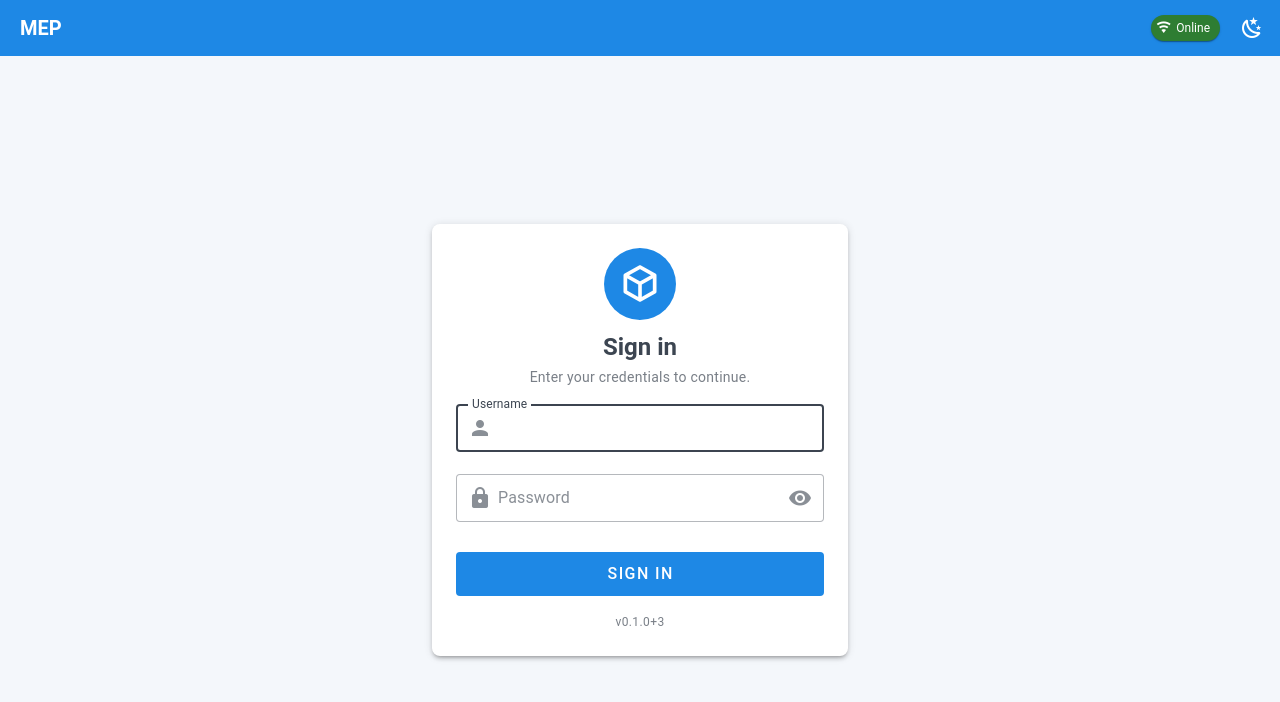
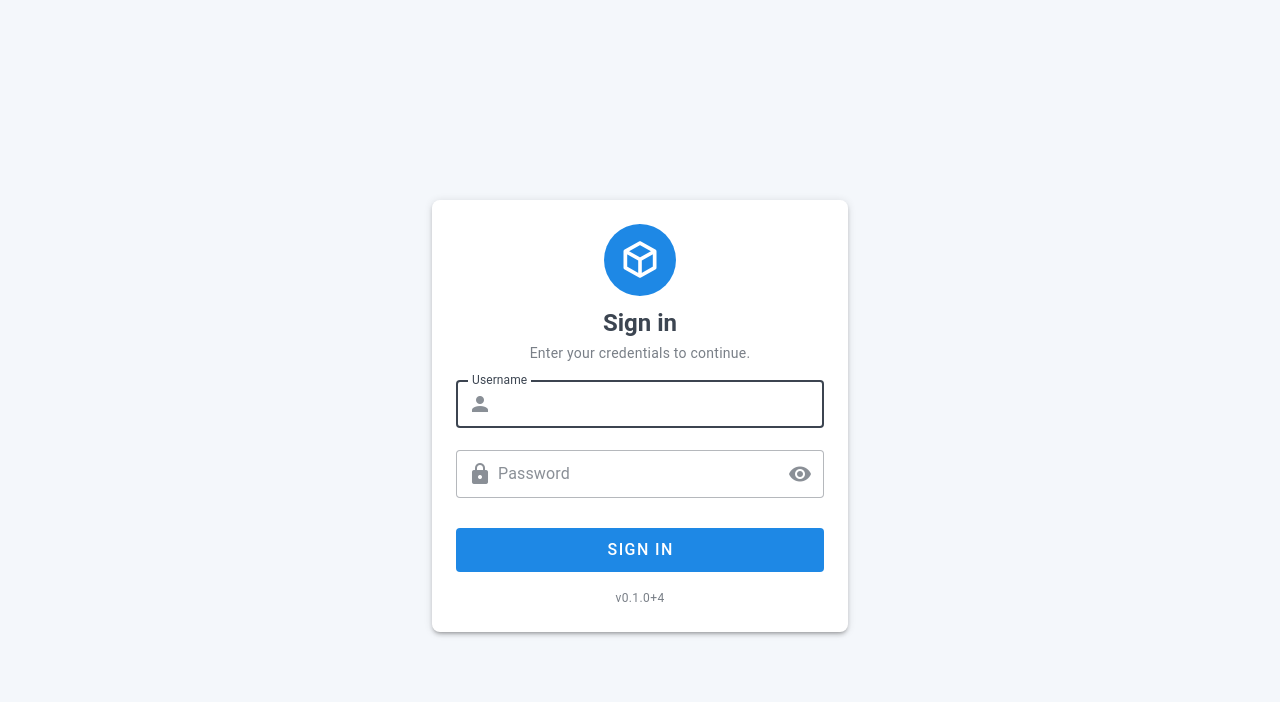
Before and after one commit to IVuthea/vcams-pwa, a Vue app: page /login in a window 1280 px wide. Shown: the top 702 px of the page. Built offline with nearby package versions, Linux system fonts and the light colour scheme; no server answers.

Commit message:
add ios install instruction

```diff
--- a/package.json
+++ b/package.json
@@ -1,7 +1,7 @@
 {
   "name": "mep-pwa",
   "private": true,
-  "version": "0.1.0+3",
+  "version": "0.1.0+4",
   "type": "module",
   "description": "MEP attendance tracking PWA — QR-based check-in with torch toggle, offline support, and IndexedDB scan history.",
   "scripts": {
--- a/src/components/AppLayout.vue
+++ b/src/components/AppLayout.vue
@@ -25,6 +25,8 @@ const onInstallClick = async (): Promise<void> => {
 
 const isDark = computed(() => theme.global.current.value.dark);
 const isFullscreen = computed(() => route.meta?.fullscreen === true);
+const isLogin = computed(() => route.name === 'login');
+const showAppBar = computed(() => !isFullscreen.value && !isLogin.value);
 
 const toggleTheme = (): void => {
   const next = isDark.value ? 'light' : 'dark';
@@ -52,7 +54,7 @@ const showBottomNav = computed(
 
 <template>
   <v-app>
-    <v-app-bar v-if="!isFullscreen" density="comfortable" color="primary" flat>
+    <v-app-bar v-if="showAppBar" density="comfortable" color="primary" flat>
       <v-app-bar-title class="font-weight-bold"> MEP </v-app-bar-title>
 
       <v-spacer />
--- a/src/views/LoginView.vue
+++ b/src/views/LoginView.vue
@@ -137,6 +137,6 @@ const onDismissError = (): void => {
 
 <style scoped>
 .fill-height {
-  min-height: calc(100vh - 64px);
+  min-height: 100vh;
 }
 </style>
```
